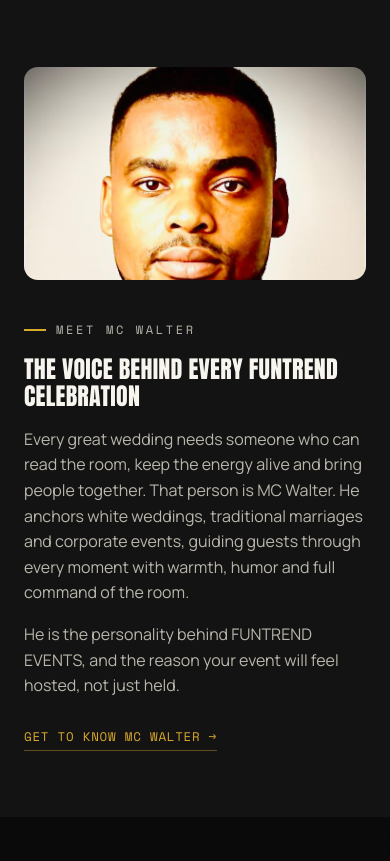
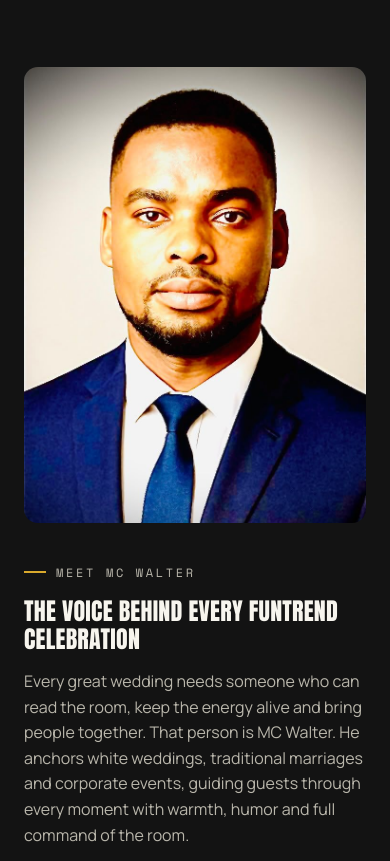
Before and after one commit to clairethebrand/Funtrend, a plain HTML site: page index.html in a window 390 px wide. Shown: the part 1361-2222 px from the top of the page. Drawn offline with nearby package versions, Linux system fonts and the light colour scheme.

Commit message:
Fix mobile bio photo crop so his suit is visible, not just his face

```diff
--- a/assets/css/site.css
+++ b/assets/css/site.css
@@ -519,7 +519,7 @@
   .nav-links, .nav-cta{ display:none; }
   .nav-burger{ display:flex; }
   .mc-intro{ grid-template-columns:1fr; gap:40px; }
-  .mc-intro-media img{ aspect-ratio:16/10; }
+  .mc-intro-media img{ aspect-ratio:3/4; object-position:center 8%; }
   .mc-intro-frame{ display:none; }
   .services-grid{ grid-template-columns:repeat(2, 1fr); }
   .types-grid{ grid-template-columns:repeat(2, 1fr); }
```
